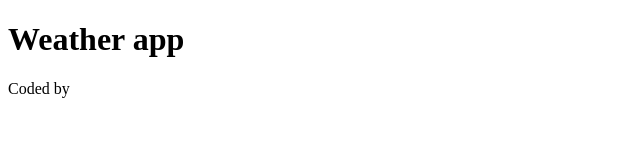
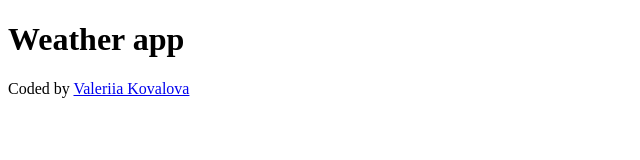
Before and after one commit to kavallir/weather-app, a plain HTML site: page index.html in a window 1280 px wide. Shown: the whole page, without its empty margins (0-640 px from the left). Drawn offline with Linux system fonts and the light colour scheme.

Commit message:
Update index.html

```diff
--- a/index.html
+++ b/index.html
@@ -7,6 +7,6 @@
 </head>
 <body>
     <h1>Weather app</h1>
-    <footer>Coded by <a href="https://github.com/kavallir"></a></footer>
+    <footer>Coded by <a href="https://github.com/kavallir"> Valeriia Kovalova</a></footer>
 </body>
 </html>
```
